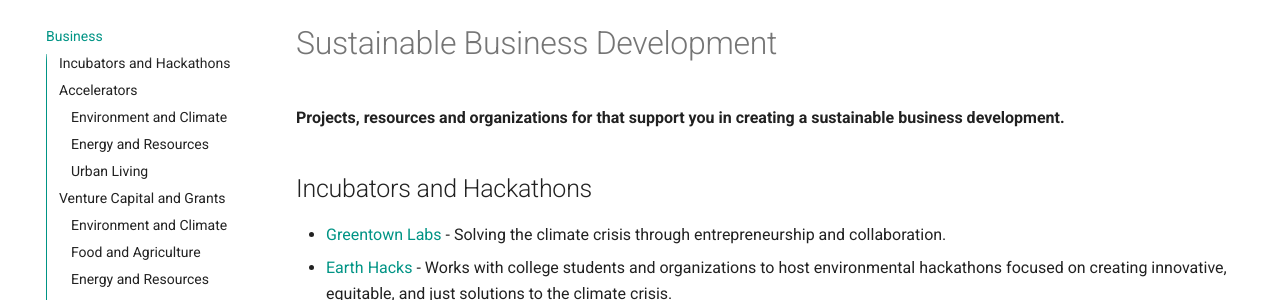
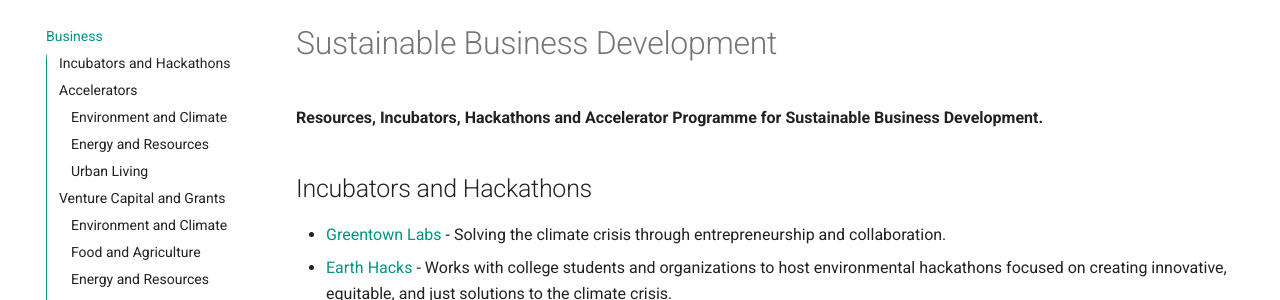
Before and after one commit to protontypes/open-sustainable-technology, an MkDocs documentation site: the page built from docs/business.md, in a window 1280 px wide and 900 px high. Shown: the part 169-469 px from the top of the window. Built offline with MkDocs 1.6.1 and Material for MkDocs 9.7.7, drawn with Linux system fonts in a browser that asks for light colours; comment, search, counter and statistics services are not loaded.

Commit message:
Update business.md

```diff
--- a/docs/business.md
+++ b/docs/business.md
@@ -1,7 +1,7 @@
 <!--lint ignore awesome-toc awesome-contributing awesome-badge -->
 # Sustainable Business Development
 
-__Projects, resources and organizations for that support you in creating a sustainable business development.__
+__Resources, Incubators, Hackathons and Accelerator Programme for Sustainable Business Development.__
 
 ## Incubators and Hackathons
 * [Greentown Labs](https://greentownlabs.com/) - Solving the climate crisis through entrepreneurship and collaboration.
```
